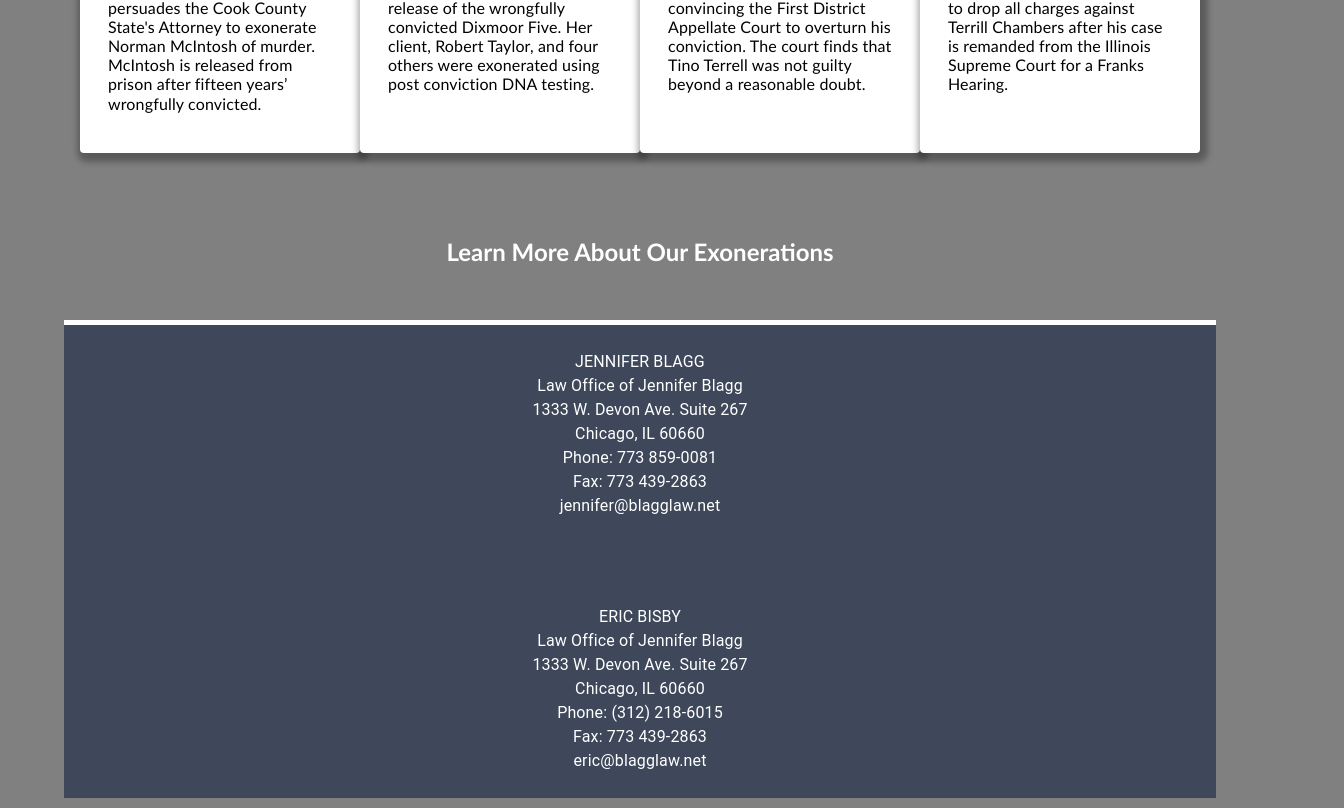
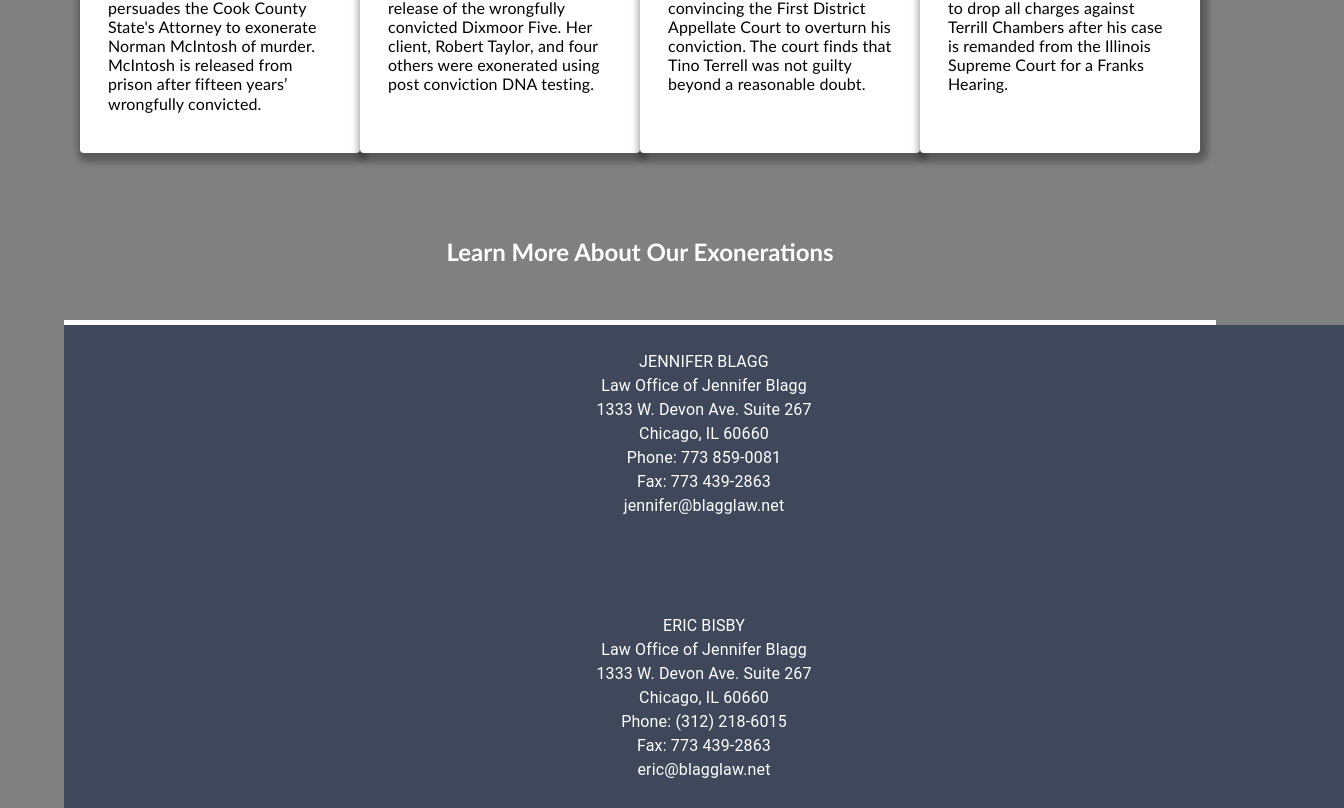
Before and after one commit to curtmorgan3/blagg_law, a Gatsby site: page / in a window 1280 px wide. Shown: the part 1719-2527 px from the top of the page, 1344 px wide, since content can reach past the window. Built offline with nearby package versions, Linux system fonts and the light colour scheme; Gatsby itself is replaced by a stand-in of ours.

Commit message:
Update Footer.js

```diff
--- a/src/components/Footer.js
+++ b/src/components/Footer.js
@@ -7,7 +7,7 @@ import { commonStyles } from '../commonStyles';
 const styles = {
   ...commonStyles,
   footer: {
-    width: '90vw',
+    width: '100vw',
     minHeight: '10vh',
     display: 'flex',
     justifyContent: 'center',
```
